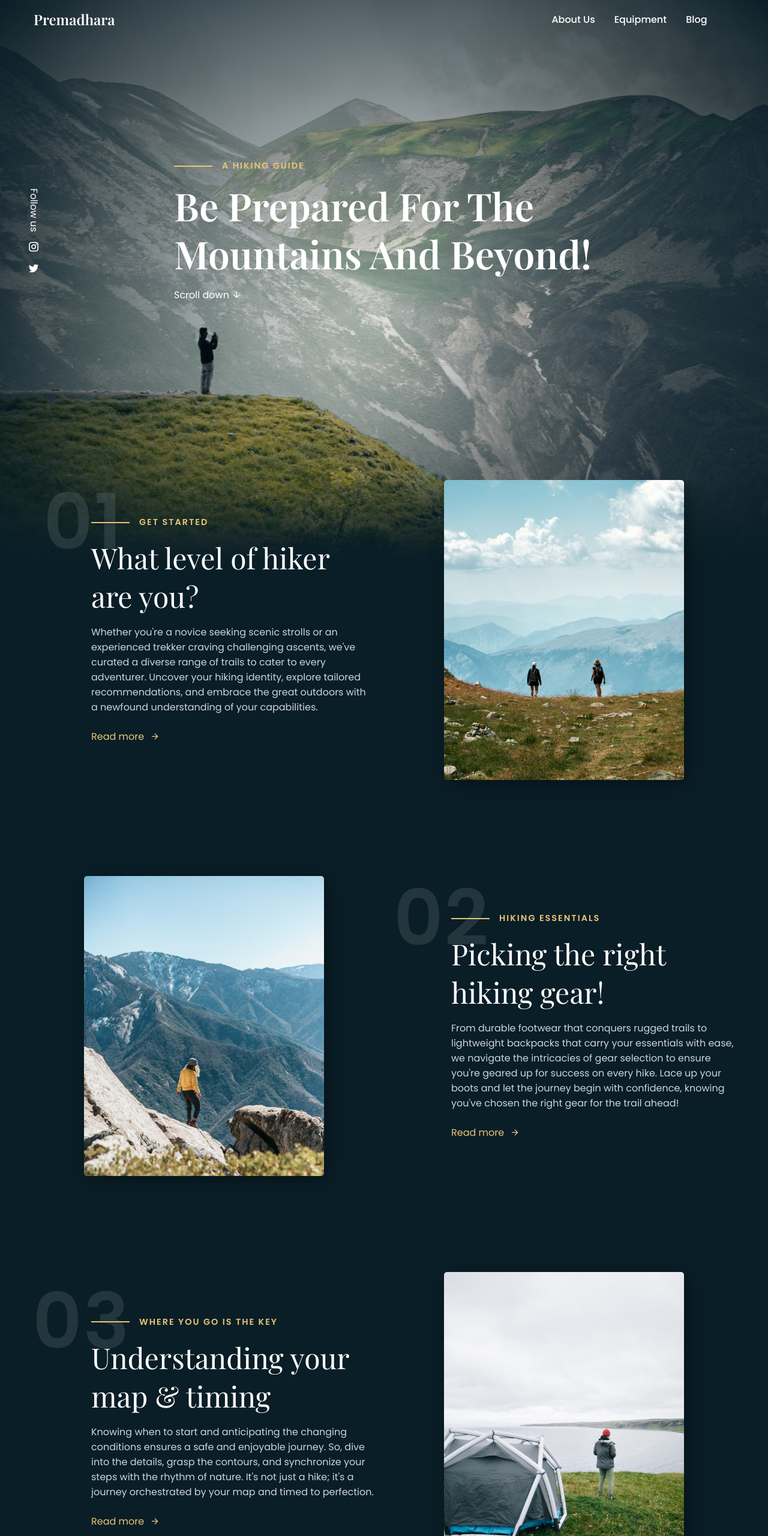
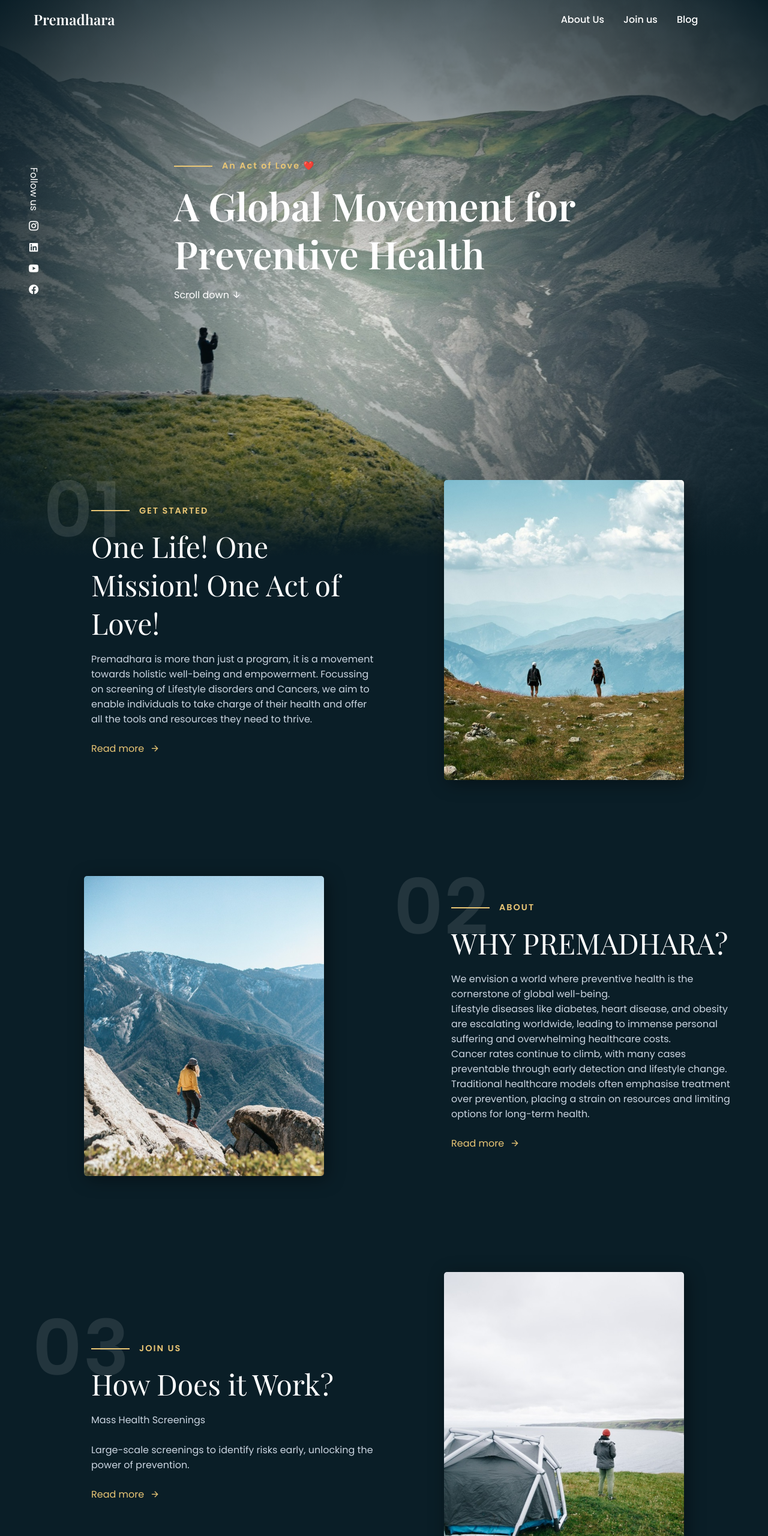
Before and after one commit to saiprasath2304/premadhara, a plain HTML site: page index.html in a window 1280 px wide. Shown: the top 2560 px of the page at 60% size. Drawn offline with nearby package versions, Linux system fonts and the light colour scheme.

Commit message:
css and html changes

```diff
--- a/index.html
+++ b/index.html
@@ -19,7 +19,7 @@
           </div>
           <ul class="nav__links" id="nav-links">
             <li><a href="#about">About Us</a></li>
-            <li><a href="#equipment">Equipment</a></li>
+            <li><a href="#join_us">Join us</a></li>
             <li><a href="#blog">Blog</a></li>
           </ul>
           <div class="nav__menu__btn" id="menu-btn">
@@ -29,9 +29,9 @@
       </nav>
       <div class="section__container header__container">
         <div class="header__content">
-          <h3 class="section__subheader">A HIKING GUIDE</h3>
+          <h3 class="section__subheader">An Act of Love ❤️</h3>
           <h1 class="section__header">
-            Be Prepared For The Mountains And Beyond!
+            A Global Movement for Preventive Health
           </h1>
           <div class="scroll__btn">
             <a href="#about">
@@ -42,8 +42,10 @@
         </div>
         <div class="header__socials">
           <span>Follow us</span>
-          <a href="#"><i class="ri-instagram-line"></i></a>
-          <a href="#"><i class="ri-twitter-fill"></i></a>
+          <a href="https://www.instagram.com/previu.health" target="_blank"><i class="ri-instagram-line"></i></a>
+          <a href="https://www.linkedin.com/company/previu/" target="_blank"><i class="ri-linkedin-box-fill"></i></a>
+          <a href="https://www.youtube.com/channel/UC4eogvpEgMhgytdm_rvXFyQ" target="_blank"><i class="ri-youtube-fill"></i></a>
+          <a href="https://www.facebook.com/people/PreviuHealth/61552333456545/?mibextid=ZbWKwL" target="_blank"><i class="ri-facebook-circle-fill"></i></a>
         </div>
       </div>
     </header>
@@ -54,13 +56,13 @@
         </div>
         <div class="about__content about__content-1">
           <h3 class="section__subheader">GET STARTED</h3>
-          <h2 class="section__header">What level of hiker are you?</h2>
+          <h2 class="section__header">One Life! One Mission! One Act of Love!</h2>
           <p>
-            Whether you're a novice seeking scenic strolls or an experienced
-            trekker craving challenging ascents, we've curated a diverse range
-            of trails to cater to every adventurer. Uncover your hiking
-            identity, explore tailored recommendations, and embrace the great
-            outdoors with a newfound understanding of your capabilities.
+            Premadhara is more than just a program, it is a movement towards
+            holistic well-being and empowerment. Focussing on screening of
+            Lifestyle disorders and Cancers, we aim to enable individuals to
+            take charge of their health and offer all the tools and resources
+            they need to thrive.
           </p>
           <div class="about__btn">
             <a href="#">
@@ -73,15 +75,17 @@
           <img src="assets/about-2.jpg" alt="about" />
         </div>
         <div class="about__content about__content-2">
-          <h3 class="section__subheader">HIKING ESSENTIALS</h3>
-          <h2 class="section__header">Picking the right hiking gear!</h2>
+          <h3 class="section__subheader">ABOUT</h3>
+          <h2 class="section__header">WHY PREMADHARA?</h2>
           <p>
-            From durable footwear that conquers rugged trails to lightweight
-            backpacks that carry your essentials with ease, we navigate the
-            intricacies of gear selection to ensure you're geared up for success
-            on every hike. Lace up your boots and let the journey begin with
-            confidence, knowing you've chosen the right gear for the trail
-            ahead!
+            We envision a world where preventive health is the cornerstone of global well-being.<br>
+            Lifestyle diseases like diabetes, heart disease, and obesity are
+            escalating worldwide, leading to immense personal suffering and
+            overwhelming healthcare costs. <br>Cancer rates continue to climb,
+            with many cases preventable through early detection and lifestyle
+            change. <br>Traditional healthcare models often emphasise treatment
+            over prevention, placing a strain on resources and limiting options
+            for long-term health.
           </p>
           <div class="about__btn">
             <a href="#">
@@ -90,18 +94,34 @@
             </a>
           </div>
         </div>
-        <div class="about__image about__image-3" id="blog">
+        <div class="about__image about__image-3" id="join_us">
           <img src="assets/about-3.jpg" alt="about" />
         </div>
         <div class="about__content about__content-3">
-          <h3 class="section__subheader">WHERE YOU GO IS THE KEY</h3>
-          <h2 class="section__header">Understanding your map & timing</h2>
+          <h3 class="section__subheader">JOIN US</h3>
+          <h2 class="section__header">How Does it Work?</h2>
           <p>
-            Knowing when to start and anticipating the changing conditions
-            ensures a safe and enjoyable journey. So, dive into the details,
-            grasp the contours, and synchronize your steps with the rhythm of
-            nature. It's not just a hike; it's a journey orchestrated by your
-            map and timed to perfection.
+            Mass Health Screenings<br><br>
+            Large-scale screenings to identify risks early, unlocking the
+            power of prevention.
+          </p>
+          <div class="about__btn">
+            <a href="#">
+              Read more
+              <span><i class="ri-arrow-right-line"></i></span>
+            </a>
+          </div>
+        </div>
+        <div class="about__image about__image-4" id="blog">
+          <img src="assets/about-2.jpg" alt="Image 1 description">
+        </div>
+        <div class="about__content about__content-4">
+          <h3 class="section__subheader">WHAT DOES PREMADHARA DO?</h3>
+          <h2 class="section__header">How Does it Work?</h2>
+          <p class="about__text">
+            Mass Health Screenings<br><br>
+            Large-scale screenings to identify risks early, unlocking the
+            power of prevention.
           </p>
           <div class="about__btn">
             <a href="#">
@@ -117,7 +137,7 @@
       <div class="section__container footer__container">
         <div class="footer__col">
           <div class="logo footer__logo">
-            <a href="#">MNTN</a>
+            <a href="#">Premadhara</a>
           </div>
           <p>
             Get out there & discover your next slope, mountains & destination!
@@ -126,24 +146,29 @@
         <div class="footer__col">
           <h4>More on The Blog</h4>
           <ul class="footer__links">
-            <li><a href="#">About MNTN</a></li>
+            <li><a href="#about">About premadhara</a></li>
             <li><a href="#">Contributors & Writers</a></li>
-            <li><a href="#">Write For Us</a></li>
+            <li><a href="#join_us">Join Us</a></li>
             <li><a href="#">Contact Us</a></li>
-            <li><a href="#">Privacy Policy</a></li>
           </ul>
         </div>
         <div class="footer__col">
-          <h4>More on MNTN</h4>
+          <h4>More on premadhara</h4>
           <ul class="footer__links">
             <li><a href="#">The Team</a></li>
-            <li><a href="#">Jobs</a></li>
-            <li><a href="#">Press</a></li>
+            <li><a href="javascript:void(0)" title="coming soon..">Volunteer</a></li>
+            <li><a href="javascript:void(0)" title="coming soon..">Press</a></li>
           </ul>
         </div>
       </div>
       <div class="footer__bar">
-        Copyright © 2024 Web Design Mastery. All rights reserved.
+        Copyright © 2024 premadhara. All rights reserved.
+        <span>
+          <a href="https://www.instagram.com/previu.health" target="_blank"><i class="ri-instagram-line"></i></a>
+          <a href="https://www.linkedin.com/company/previu/" target="_blank"><i class="ri-linkedin-box-fill"></i></a>
+          <a href="https://www.youtube.com/channel/UC4eogvpEgMhgytdm_rvXFyQ" target="_blank"><i class="ri-youtube-fill"></i></a>
+          <a href="https://www.facebook.com/people/PreviuHealth/61552333456545/?mibextid=ZbWKwL" target="_blank"><i class="ri-facebook-circle-fill"></i></a>
+        </span>
       </div>
     </footer>
 
--- a/styles.css
+++ b/styles.css
@@ -290,9 +290,22 @@ nav {
   content: "03";
 }
 
+.about__content-4 .section__subheader::after {
+  content: "04";
+}
+
 .about__content p {
   margin-bottom: 1.5rem;
   color: var(--text-light);
+}
+
+.footer__bar span a{
+  color: white;
+  size: 15px;
+}
+
+.footer__bar span a:hover{
+  color: var(--secondary-color);
 }
 
 .about__content a {
```
Also changed, not shown: 1 other file.
